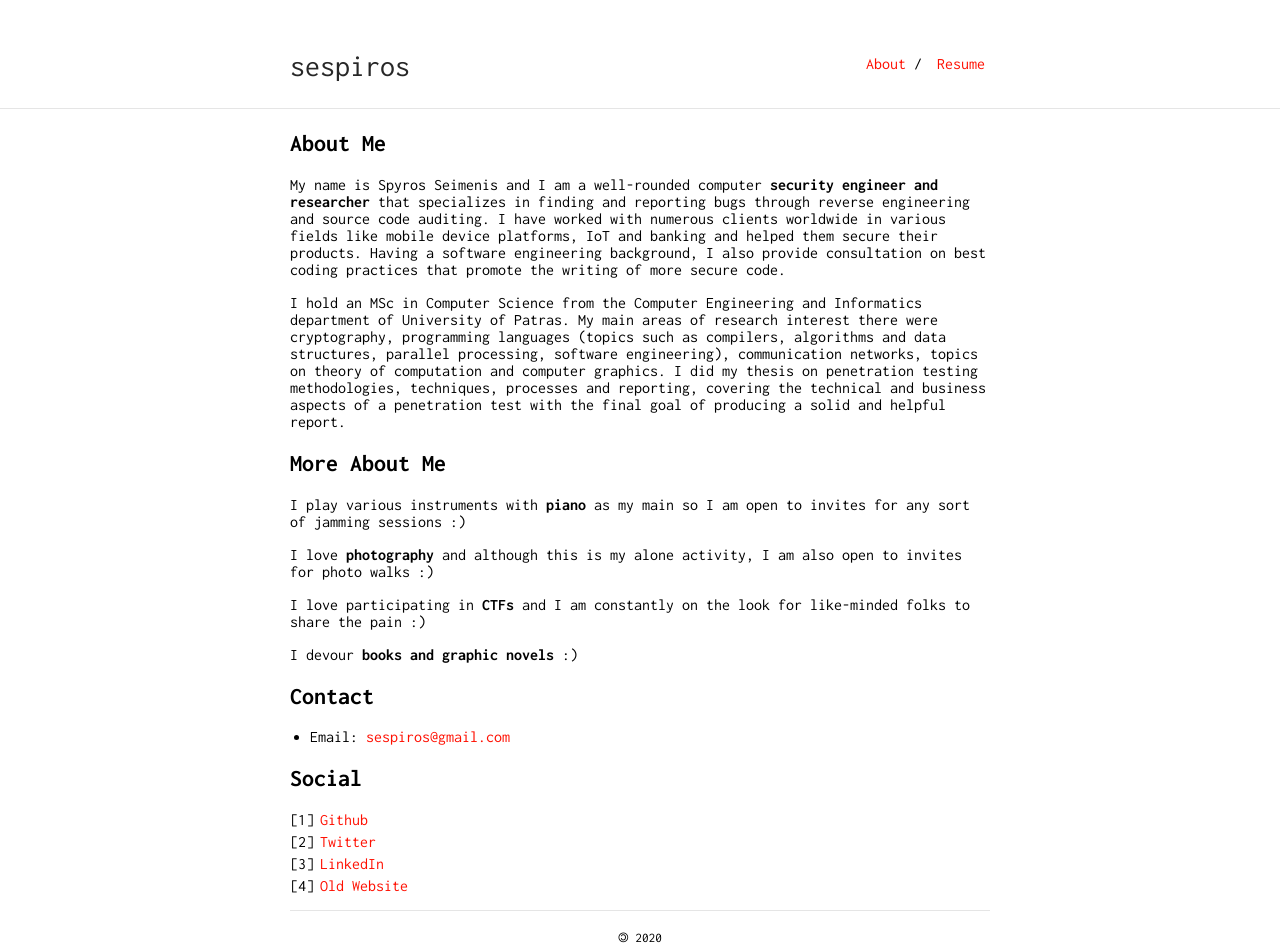
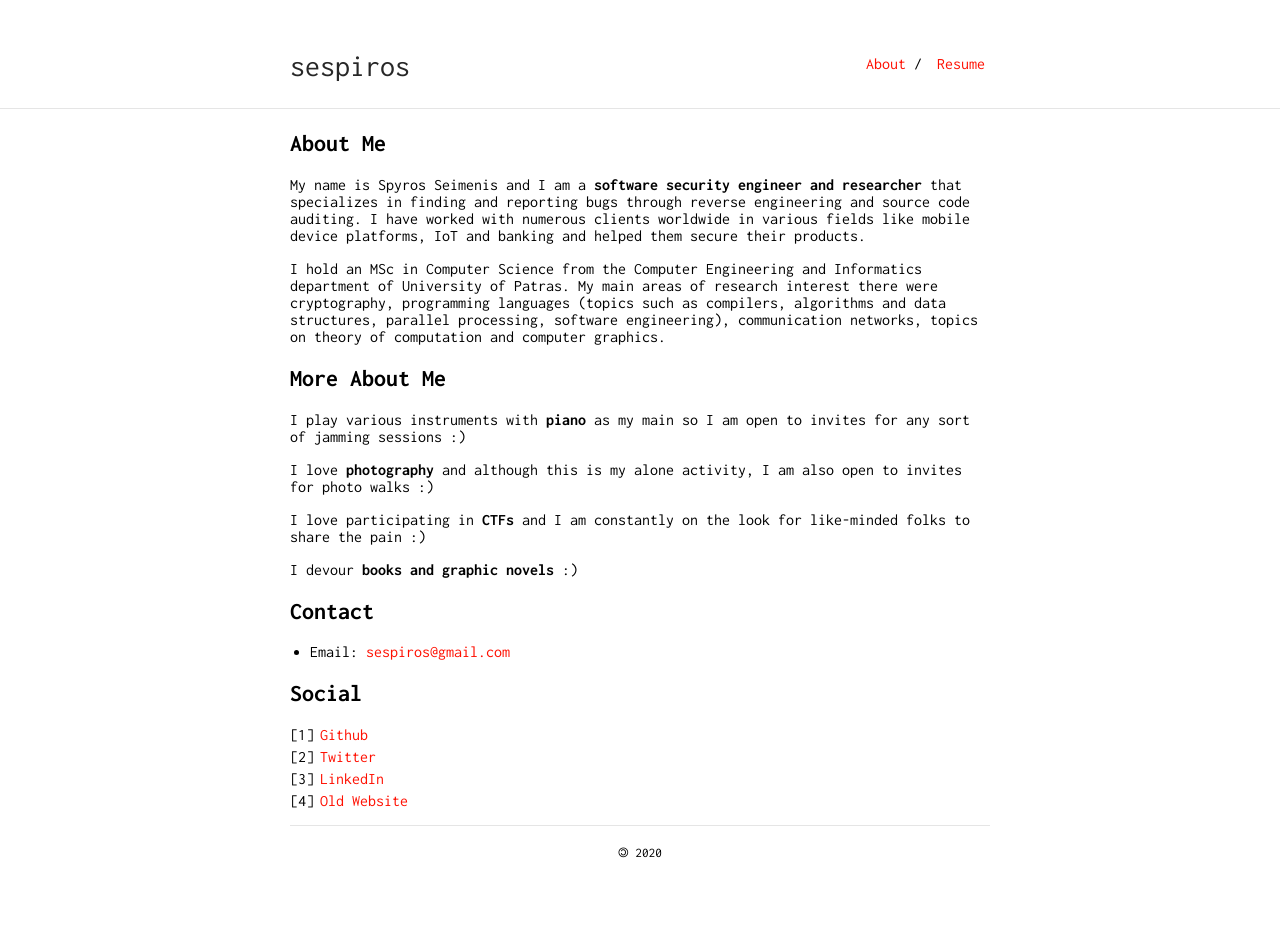
Before and after one commit to sespiros/sespiros.github.io, a Jekyll site: the page built from index.md, in a window 1280 px wide. Built offline with Jekyll 4.4.1, drawn with Linux system fonts in a browser that asks for light colours; our own code applies the rules of GitHub Pages for plain Markdown files; after the commit the page ends 900 px from its top, so only the background shows below that.

Commit message:
Update index.md

```diff
--- a/index.md
+++ b/index.md
@@ -4,17 +4,15 @@ layout: default
 
 ## About Me
 
-My name is Spyros Seimenis and I am a well-rounded computer **security engineer and researcher** that specializes
+My name is Spyros Seimenis and I am a **software security engineer and researcher** that specializes
 in finding and reporting bugs through reverse engineering and source code auditing. I have worked
 with numerous clients worldwide in various fields like mobile device platforms, IoT and banking and
-helped them secure their products. Having a software engineering background, I also provide consultation
-on best coding practices that promote the writing of more secure code.
+helped them secure their products.
 
 I hold an MSc in Computer Science from the Computer Engineering and Informatics department of University of Patras.
 My main areas of research interest there were cryptography, programming languages (topics such as compilers, algorithms
 and data structures, parallel processing, software engineering), communication networks, topics on theory of computation
-and computer graphics. I did my thesis on penetration testing methodologies, techniques, processes and reporting, covering
-the technical and business aspects of a penetration test with the final goal of producing a solid and helpful report.
+and computer graphics.
 
 ## More About Me
 
```
